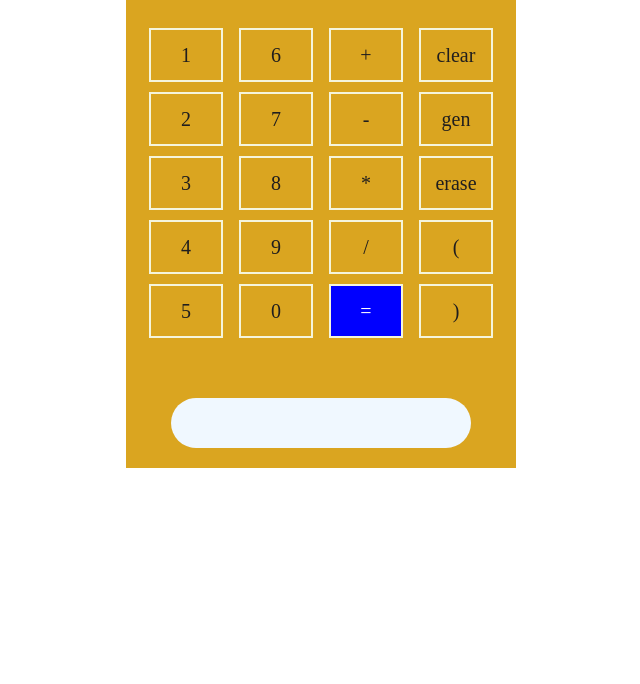
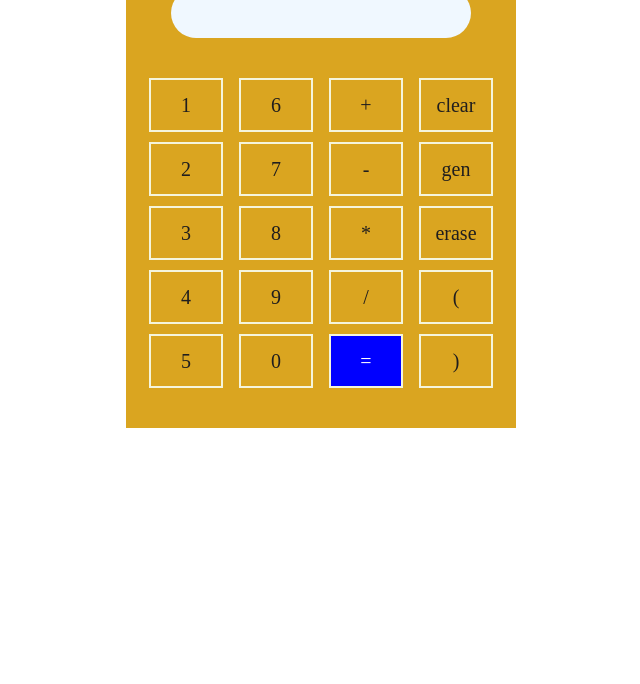
Before and after one commit to oleksiistepaniak/wecan-calculator, a plain HTML site: page index.html in a window 1280 px wide. Shown: the part 116-800 px from the top of the page, without its empty margins (319-959 px from the left). Drawn offline with Linux system fonts and the light colour scheme.

Commit message:
updated ui

```diff
--- a/index.html
+++ b/index.html
@@ -19,6 +19,9 @@
             </a>
         </div>
     </header>
+    <div class="containerResult">
+        <div class="result" id="res"></div>
+    </div>
     <main class="container">
         <div class="calculator">
             <div class="button" id="one">1</div>
@@ -43,9 +46,6 @@
             <div class="button" id="leftParenthese">)</div>
         </div>
     </main>
-    <div class="containerResult">
-        <div class="result" id="res"></div>
-    </div>
     <script>
         let operation = "";
 
--- a/style.css
+++ b/style.css
@@ -56,8 +56,7 @@ body {
     align-items: center;
     height: 50px;
     margin: 0 auto;
-    width: 350px;
-    padding: 20px;
+    width: 390px;
     background-color: goldenrod;
 }
 
```
